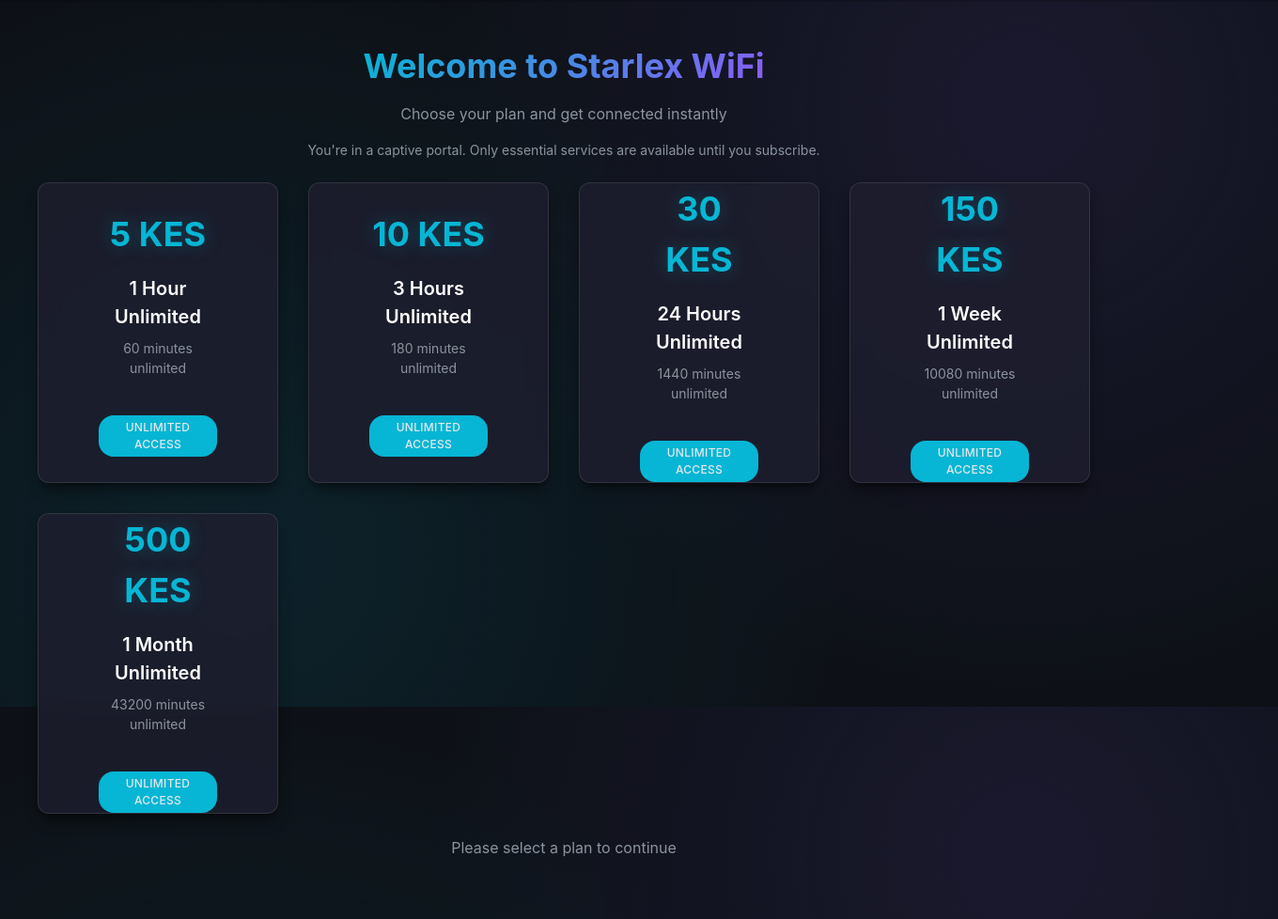
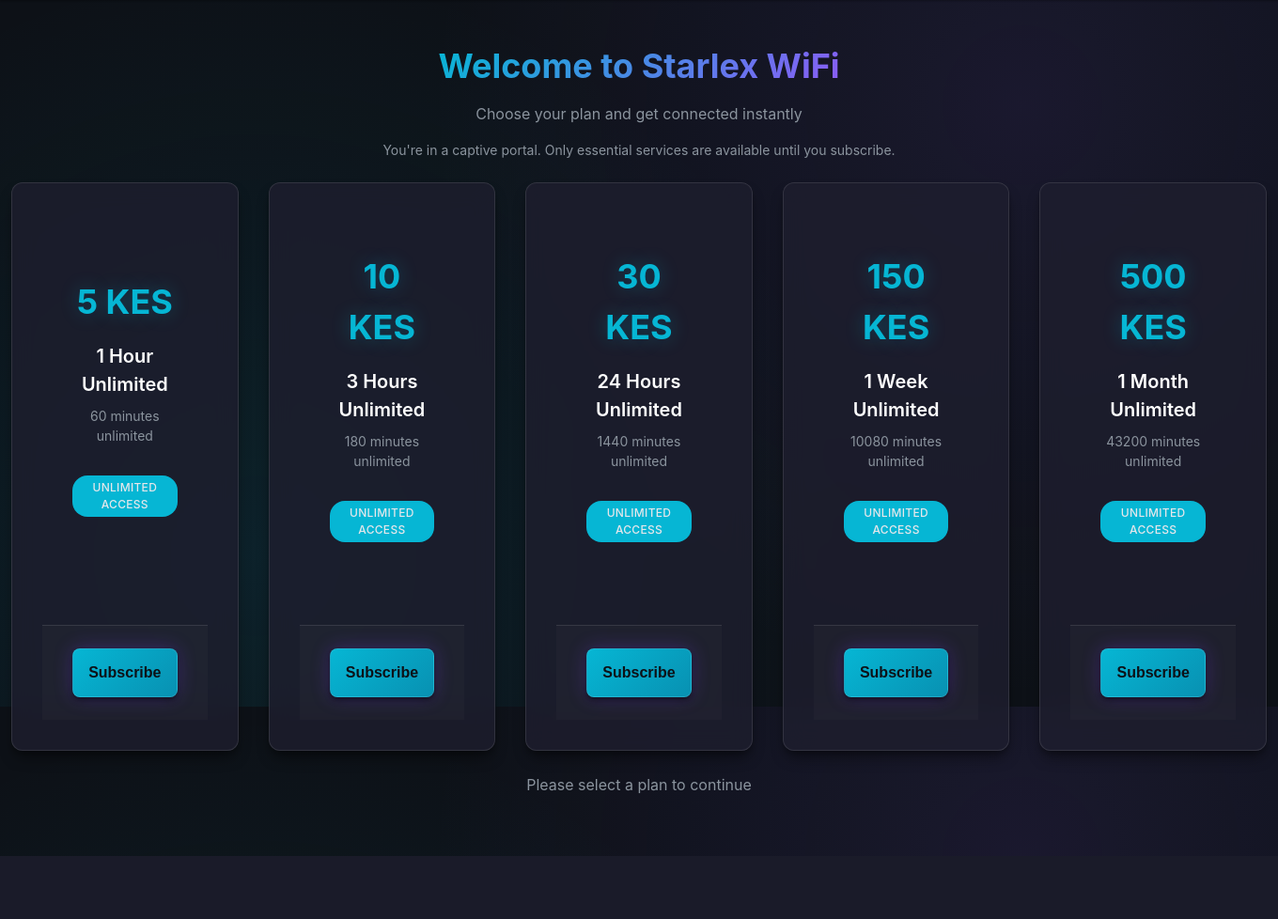
Before and after one commit to wh1t3h4ts/alexhacks, a Django app: page /portal/ in a window 1360 px wide. Shown: the part 48-1026 px from the top of the page at 94% size. After the commit the page ends 959 px from the top, so only its background shows below. Run offline with Django 4.2, Linux system fonts and the light colour scheme.

Commit message:
Minor changes

```diff
--- a/static/css/starlex.css
+++ b/static/css/starlex.css
@@ -182,7 +182,8 @@
 
 .page-content {
   width: 100%;
-  max-width: 1200px;
+  max-width: 1400px;
+  margin: 0 auto;
   display: flex;
   flex-direction: column;
   align-items: center;
@@ -579,46 +580,39 @@
   outline-offset: 2px;
 }
 
-/* Subscription Plans Grid - Square Cards Layout */
+/* Subscription Plans Grid - Flexbox Layout for Single Row */
 .plans-grid {
-  display: grid;
-  grid-template-columns: 1fr;
-  gap: var(--spacing-xl);
+  display: flex;
+  flex-wrap: wrap;
+  gap: var(--spacing-lg);
   width: 100%;
-  max-width: 1200px;
+  max-width: 1400px;
   margin: 0 auto;
   padding: 0 var(--spacing-lg);
-  justify-items: stretch;
+  justify-content: space-between;
+  align-items: stretch;
 }
 
 @media (min-width: 640px) {
   .plans-grid {
-    grid-template-columns: repeat(2, 1fr);
-    gap: var(--spacing-xl);
-    max-width: 1200px;
+    justify-content: space-between;
   }
 }
 
 @media (min-width: 1024px) {
   .plans-grid {
-    grid-template-columns: repeat(3, 1fr);
-    gap: var(--spacing-xl);
-    max-width: 1200px;
-  }
-}
-
-@media (min-width: 1280px) {
-  .plans-grid {
-    grid-template-columns: repeat(4, 1fr);
-    gap: var(--spacing-xl);
-    max-width: 1200px;
-  }
-}
-
-/* Plan Cards - Rectangular Aspect Ratio for More Button Space */
+    flex-wrap: nowrap;
+    justify-content: space-between;
+    gap: var(--spacing-lg);
+  }
+}
+
+/* Plan Cards - Flexbox Layout for Equal Distribution */
 .plan-card {
-  width: 100%;
-  aspect-ratio: 4 / 5;
+  flex: 1;
+  min-width: 400px;
+  max-width: 600px;
+  min-height: 140px;
   display: flex;
   flex-direction: column;
   justify-content: space-between;
@@ -698,12 +692,12 @@
   flex-direction: column;
   justify-content: center;
   text-align: center;
-  padding: var(--spacing-xl);
+  padding: var(--spacing-lg) var(--spacing-xl);
   height: 100%;
 }
 
 .plan-card .card-footer {
-  padding: var(--spacing-xl);
+  padding: var(--spacing-lg) var(--spacing-xl);
   border-top: 1px solid var(--glass-border);
   background: rgba(255, 255, 255, 0.02);
   flex-shrink: 0;
@@ -711,37 +705,39 @@
 
 .plan-card .plan-price {
   font-family: var(--font-family-heading);
-  font-size: var(--font-size-4xl);
+  font-size: var(--font-size-3xl);
   font-weight: var(--font-weight-bold);
   color: var(--color-primary);
-  margin: var(--spacing-md) 0;
+  margin: var(--spacing-sm) 0 var(--spacing-xs);
   text-shadow: 0 0 20px rgba(6, 182, 212, 0.3);
 }
 
 .plan-card .plan-name {
   font-family: var(--font-family-heading);
-  font-size: var(--font-size-xl);
+  font-size: var(--font-size-lg);
   font-weight: var(--font-weight-semibold);
   color: var(--color-heading);
-  margin-bottom: var(--spacing-sm);
+  margin-bottom: var(--spacing-xs);
 }
 
 .plan-card .plan-duration {
   color: var(--color-text-muted);
   font-size: var(--font-size-sm);
-  margin-bottom: var(--spacing-lg);
+  margin-bottom: var(--spacing-md);
 }
 
 .plan-card .badge {
-  margin: var(--spacing-md) 0;
+  margin: var(--spacing-sm) 0 var(--spacing-md);
 }
 
 .plan-card .btn {
   margin-top: auto;
   width: 100%;
-  padding: var(--spacing-md) var(--spacing-xl);
+  padding: var(--spacing-md) var(--spacing-lg);
   font-size: var(--font-size-base);
+  font-weight: var(--font-weight-semibold);
   min-height: 48px;
+  border-radius: var(--radius-md);
 }
 
 /* Spacing */
@@ -1675,9 +1671,15 @@
   }
 
   .plans-grid {
-    grid-template-columns: 1fr;
+    flex-direction: column;
     gap: var(--spacing-lg);
     padding: 0 var(--spacing-md);
+  }
+
+  .plan-card {
+    min-width: unset;
+    max-width: unset;
+    width: 100%;
   }
 
   .modal-dialog {
@@ -1699,9 +1701,9 @@
   h2 { font-size: var(--font-size-2xl); }
   h3 { font-size: var(--font-size-xl); }
 
-  /* Mobile plan cards - more square for better mobile experience */
+  /* Mobile plan cards - optimized compact height for mobile */
   .plan-card {
-    aspect-ratio: 5 / 6;
+    min-height: 125px;
   }
 
   /* Mobile menu styles */
@@ -1723,9 +1725,18 @@
 
 @media (min-width: 640px) {
   .plans-grid {
-    grid-template-columns: repeat(2, 1fr);
-    max-width: 1200px;
-  }
+    flex-direction: row;
+    flex-wrap: wrap;
+    justify-content: space-between;
+    gap: var(--spacing-lg);
+  }
+
+  .plan-card {
+    flex: 1;
+    min-width: 500px;
+    max-width: calc(50% - var(--spacing-md));
+  }
+
   .navbar-toggler { display: none; }
   .navbar-nav { display: flex; }
 }
@@ -1736,8 +1747,17 @@
   }
 
   .plans-grid {
-    grid-template-columns: repeat(3, 1fr);
-    max-width: 1200px;
+    flex-wrap: nowrap;
+    justify-content: space-between;
+    gap: var(--spacing-xl);
+    max-width: 1400px;
+    padding: 0 var(--spacing-xl);
+  }
+
+  .plan-card {
+    flex: 1;
+    min-width: 200px;
+    max-width: none;
   }
 
   /* Sidebar becomes visible */
@@ -1748,8 +1768,17 @@
 
 @media (min-width: 1280px) {
   .plans-grid {
-    grid-template-columns: repeat(4, 1fr);
-    max-width: 1200px;
+    flex-wrap: nowrap;
+    justify-content: space-between;
+    gap: var(--spacing-xl);
+    max-width: 1400px;
+    padding: 0 var(--spacing-xl);
+  }
+
+  .plan-card {
+    flex: 1;
+    min-width: 180px;
+    max-width: none;
   }
 
   .container {
```
